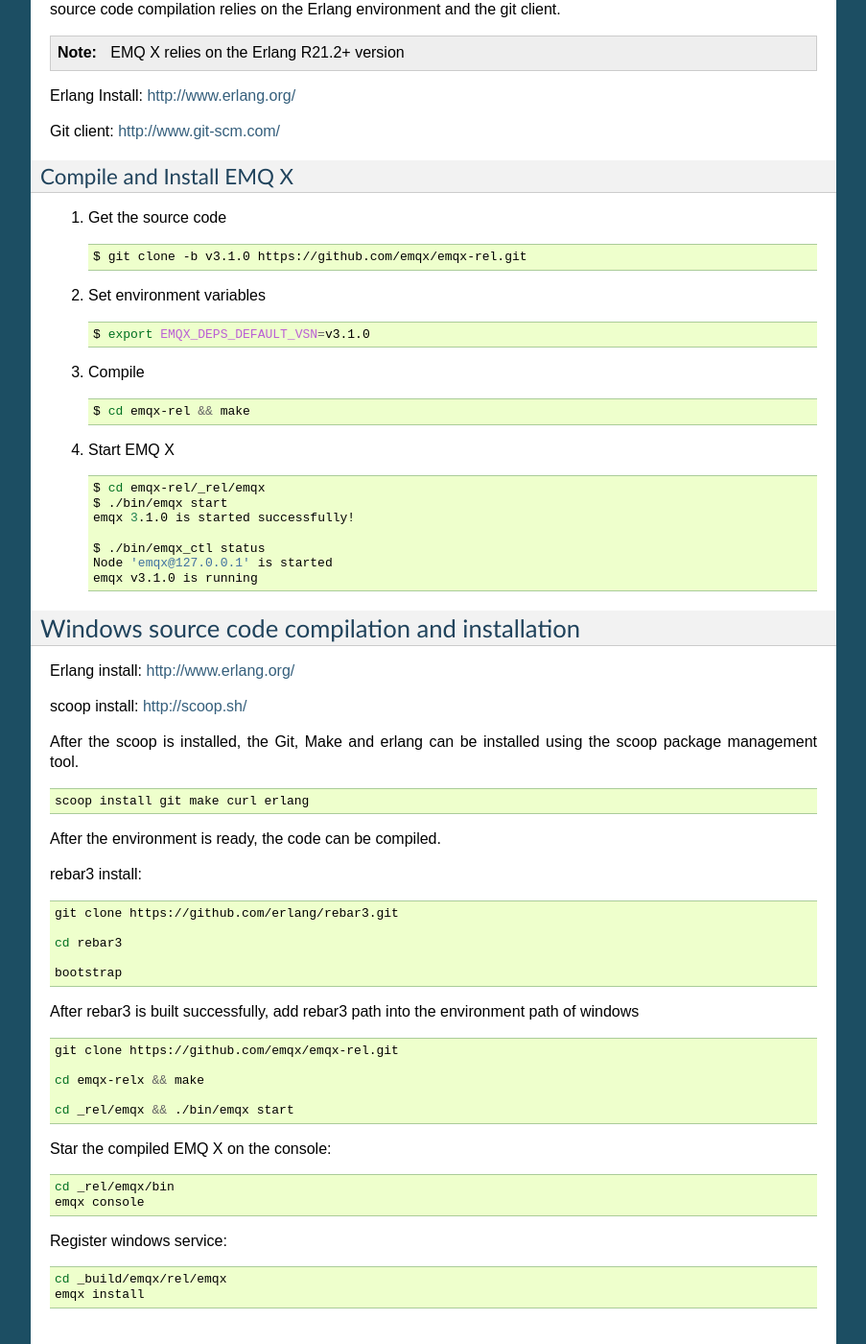
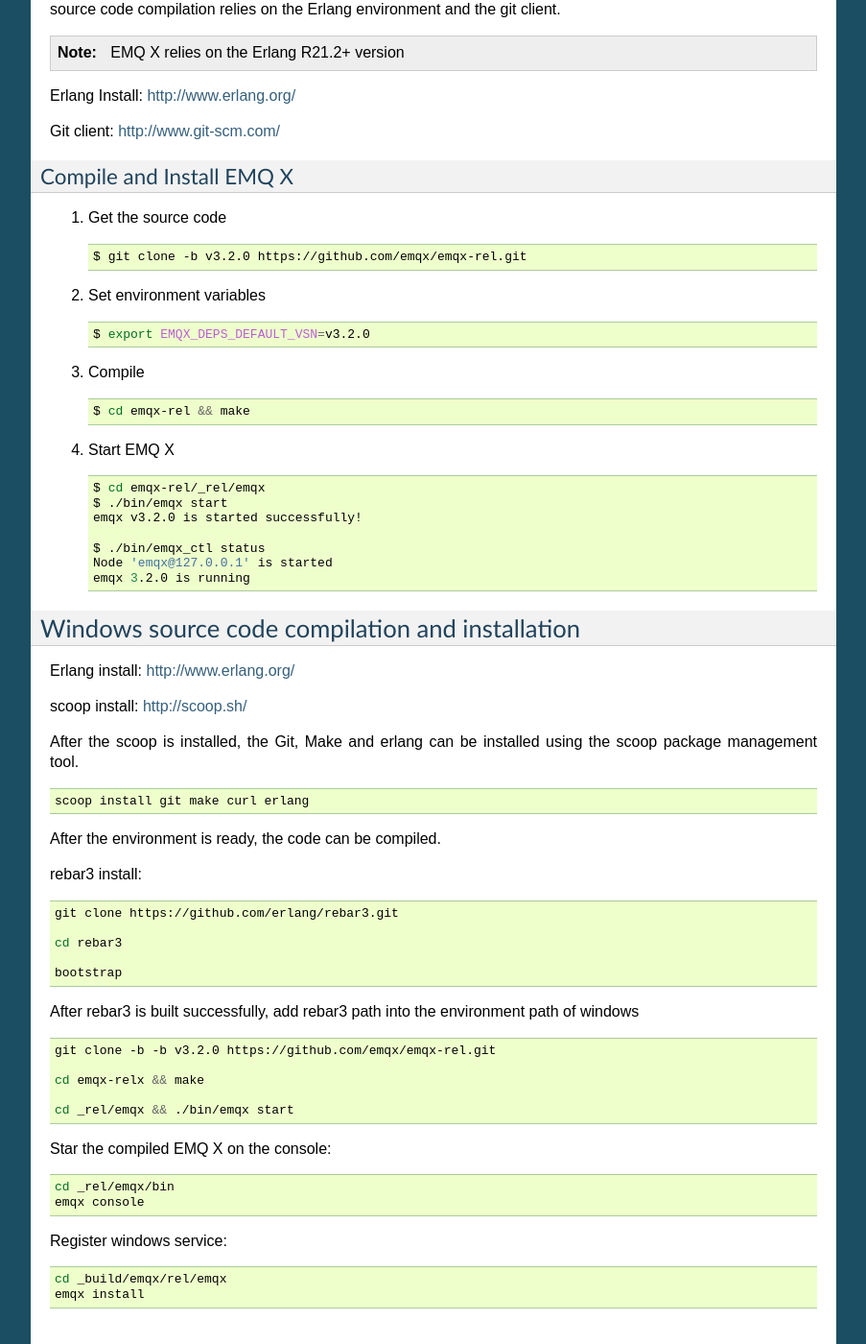
Before and after one commit to emqxarchive/emqx-docs-en, a Sphinx documentation site: the page built from source/install.rst, in a window 1280 px wide and 1400 px high, scrolled down 11389 px. Shown: the whole window at 96% size, without its empty margins (198-1101 px from the left). Built offline with Sphinx 7.4.7, drawn with Linux system fonts in a browser that asks for light colours.

Commit message:
Update install docs

```diff
--- a/source/install.rst
+++ b/source/install.rst
@@ -760,13 +760,13 @@
 
     .. code-block:: bash
 
-        $ git clone -b v3.1.0 https://github.com/emqx/emqx-rel.git
+        $ git clone -b v3.2.0 https://github.com/emqx/emqx-rel.git
 
 2.  Set environment variables
 
     .. code-block:: bash
 
-        $ export EMQX_DEPS_DEFAULT_VSN=v3.1.0
+        $ export EMQX_DEPS_DEFAULT_VSN=v3.2.0
 
 3.  Compile
 
@@ -781,11 +781,11 @@
 
         $ cd emqx-rel/_rel/emqx
         $ ./bin/emqx start
-        emqx 3.1.0 is started successfully!
+        emqx v3.2.0 is started successfully!
 
         $ ./bin/emqx_ctl status
         Node 'emqx@127.0.0.1' is started
-        emqx v3.1.0 is running
+        emqx 3.2.0 is running
 
 Windows source code compilation and installation
 -------------------------------------------------
@@ -816,7 +816,7 @@
 
 .. code-block:: bash
 
-        git clone https://github.com/emqx/emqx-rel.git
+        git clone -b -b v3.2.0 https://github.com/emqx/emqx-rel.git
 
         cd emqx-relx && make
 
```
